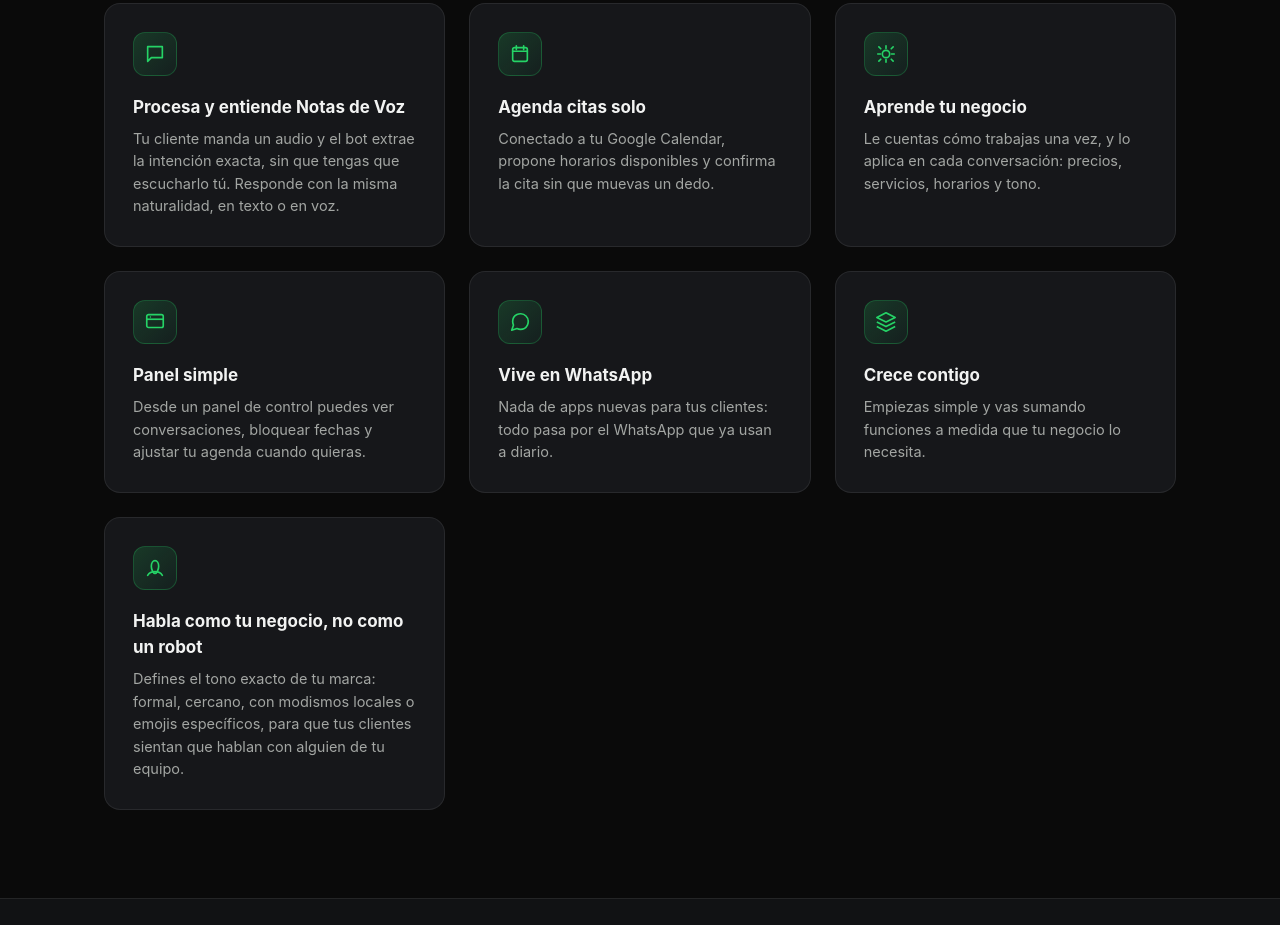
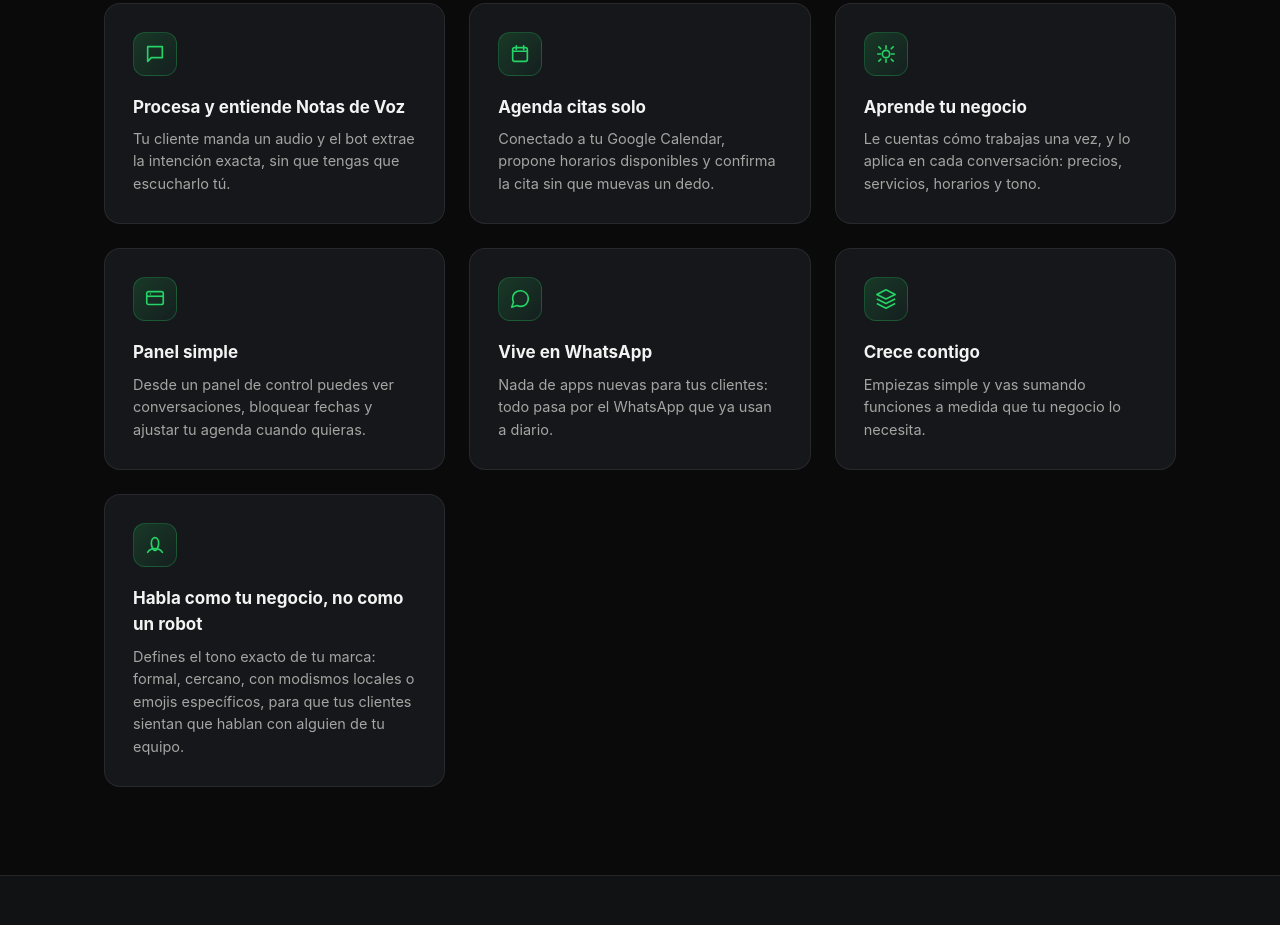
Before and after one commit to FRANCOIA-lab/francoia-web, a plain HTML site: page index.html in a window 1280 px wide. Shown: the part 1635-2560 px from the top of the page. Drawn offline with Linux system fonts and the light colour scheme.

Commit message:
Simplify description in index.html
Removed redundant text from the description paragraph.

```diff
--- a/index.html
+++ b/index.html
@@ -337,7 +337,7 @@ FRANCO IA
 <svg width="22" height="22" viewBox="0 0 24 24" fill="none"><path d="M4 4h16v12H8l-4 4V4Z" stroke="#25d366" stroke-width="1.8" stroke-linejoin="round"/></svg>
 </div>
 <h3>Procesa y entiende Notas de Voz</h3>
-<p>Tu cliente manda un audio y el bot extrae la intención exacta, sin que tengas que escucharlo tú. Responde con la misma naturalidad, en texto o en voz.</p>
+<p>Tu cliente manda un audio y el bot extrae la intención exacta, sin que tengas que escucharlo tú.</p>
 </div>
 <div class="card">
 <div class="card-icon">
```
